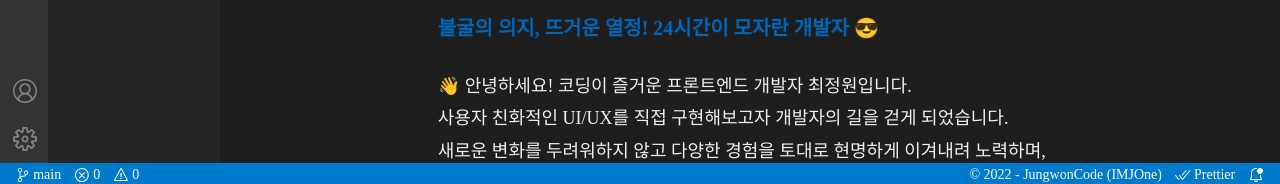
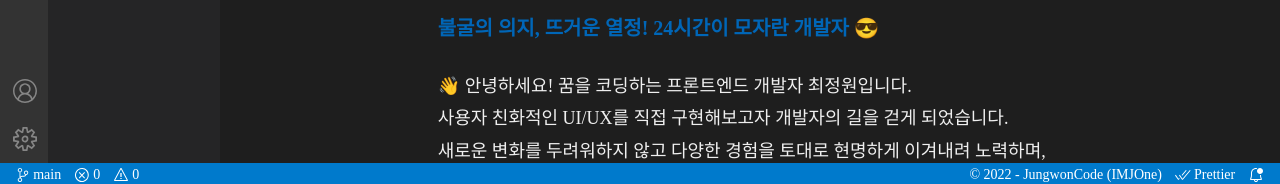
Before and after one commit to IMJOne/Portfolio, a React (Create React App) app: page /about in a window 1280 px wide. Shown: the part 613-797 px from the top of the page. Built offline with nearby package versions, Linux system fonts and the light colour scheme; a web font is replaced by a local one.

Commit message:
Edit skill badge and About comment

```diff
--- a/src/pages/About.jsx
+++ b/src/pages/About.jsx
@@ -19,7 +19,7 @@ export default function About() {
         <div className={styles.text}>
           <strong className={styles.slogan}>불굴의 의지, 뜨거운 열정! 24시간이 모자란 개발자 😎</strong>
           <p>
-            👋 안녕하세요! 코딩이 즐거운 프론트엔드 개발자 최정원입니다.
+            👋 안녕하세요! 꿈을 코딩하는 프론트엔드 개발자 최정원입니다.
             <br />
             사용자 친화적인 UI/UX를 직접 구현해보고자 개발자의 길을 걷게 되었습니다.
             <br />
--- a/src/pages/Skills.jsx
+++ b/src/pages/Skills.jsx
@@ -8,7 +8,6 @@ const topBadgeList = [
   { text: 'TypeScript', badgeColor: '3178C6' },
   { text: 'jQuery', badgeColor: '0769AD' },
   { text: 'React', badgeColor: '61DAFB', logoColor: 'black' },
-  { text: 'Node.js', badgeColor: '339933' },
 ];
 const middleBadgeList = [
   { text: 'Bootstrap', badgeColor: '7952B3' },
```
